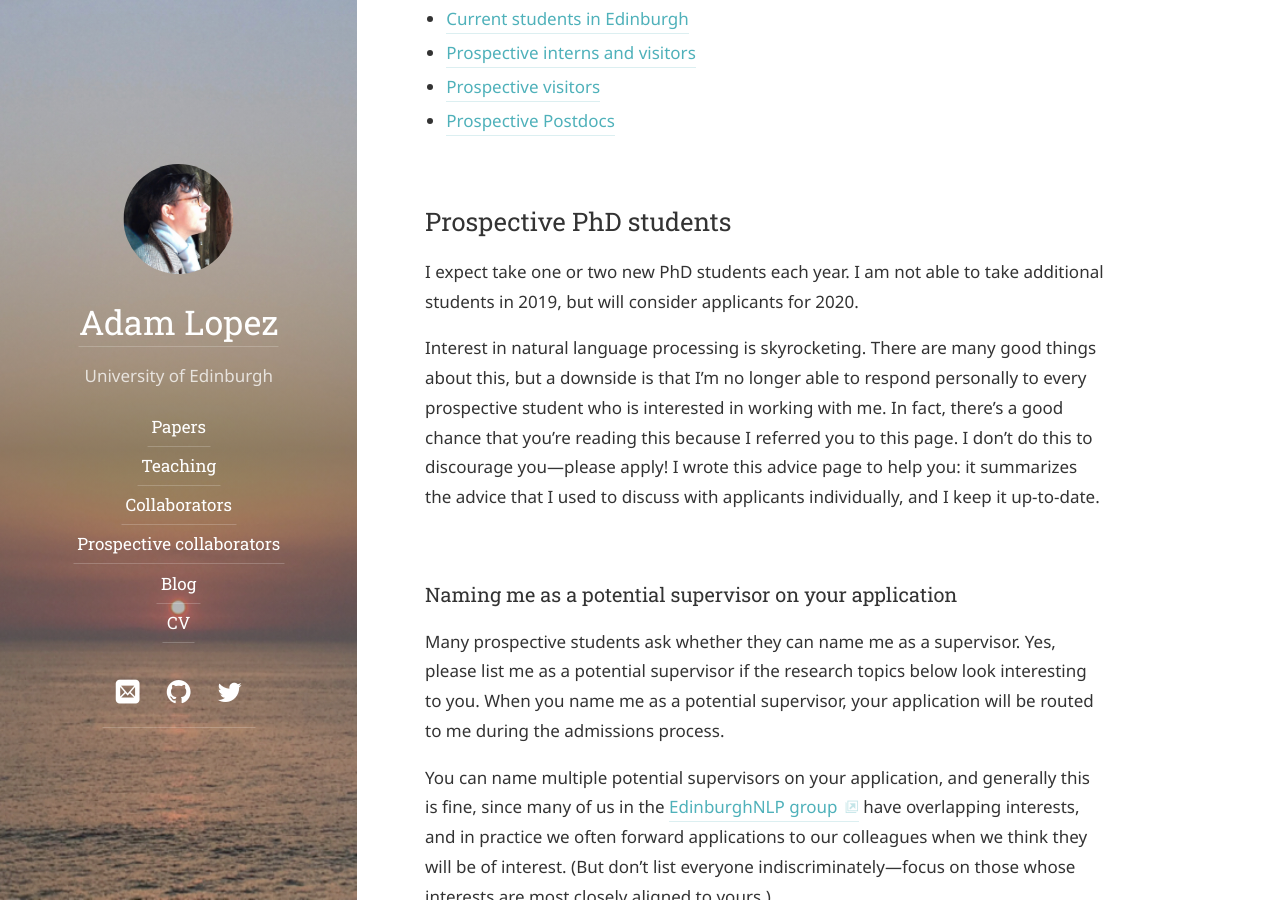
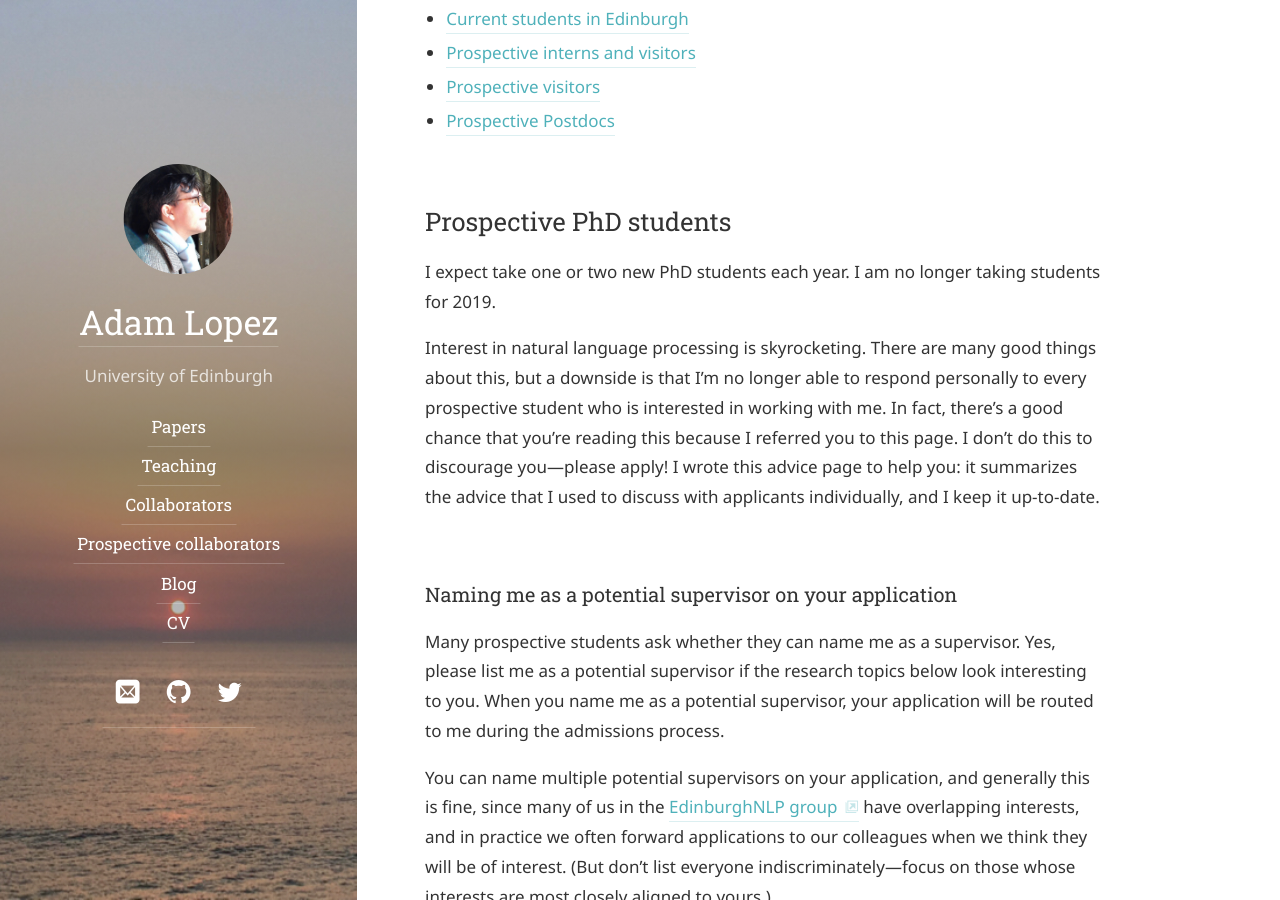
Before and after one commit to alopez/alopez.github.com, a Jekyll site: the page built from join.md, in a window 1280 px wide and 900 px high, scrolled down 776 px. Built offline with Jekyll 4.4.1, drawn with Linux system fonts in a browser that asks for light colours; some web fonts are replaced; some of the changed text lies outside the part shown.

Commit message:
update join

```diff
--- a/join.md
+++ b/join.md
@@ -23,8 +23,8 @@ something about all of them from a diverse of group of collaborators.
 
 ## Prospective PhD students
 
-I expect take one or two new PhD students each year. I am not able to
-take additional students in 2019, but will consider applicants for 2020.
+I expect take one or two new PhD students each year. I am no longer
+taking students for 2019.
 
 Interest in natural language processing is skyrocketing. There are many
 good things about this, but a downside is that I'm no longer able to
```
Also changed, not shown: other parts of join.md (+2 -2 lines).
